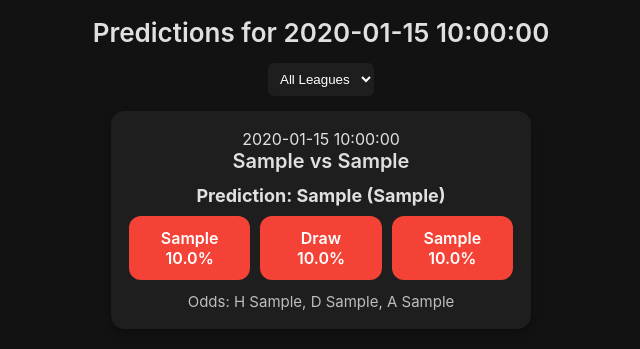
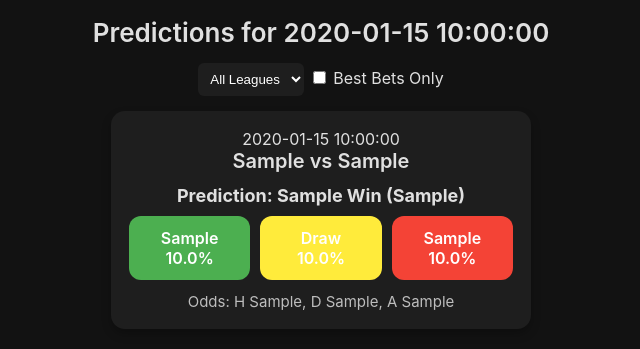
Before and after one commit to LinusPiorkowsky/BetAI, a Flask app: template templates/index.html in a window 1280 px wide. Shown: the part 66-415 px from the top of the page, without its empty margins (319-959 px from the left). Run offline with Flask 3, Linux system fonts and the light colour scheme; the template is opened without the code that fills it: most values are stand-ins (such as "Sample title", 1, 10 or a date in 2020).

Commit message:
Refactor team name capitalization and sort matches by date and time

```diff
--- a/app.py
+++ b/app.py
@@ -38,6 +38,10 @@ def get_latest_prediction():
     now = datetime.now()
     df = df[df["MatchDateTime"] + timedelta(hours=2.5) > now]
 
+    # Capitalize team names for consistent display
+    df["HomeTeam"] = df["HomeTeam"].apply(lambda x: x.capitalize())
+    df["AwayTeam"] = df["AwayTeam"].apply(lambda x: x.capitalize())
+
     return df
 
 @app.route("/")
@@ -47,7 +51,7 @@ def index():
         return render_template("index.html", predictions=None, date_range="", leagues=[], leagues_dict=LEAGUE_NAMES)
 
     # Sort matches by date and time
-    df = df.sort_values(by=["Date", "Time"])
+    df = df.sort_values(by=["MatchDateTime"])
 
     # Format the date range for the header
     first_date = df["Date"].min().strftime("%d/%m/%Y")
--- a/templates/index.html
+++ b/templates/index.html
@@ -33,7 +33,7 @@
         }
         .container {
             max-width: 420px;
-            margin: 0 auto;
+            margin: auto;
         }
         .match-card {
             background: #1e1e1e;
@@ -86,17 +86,18 @@
     <script>
         function filterMatches() {
             var league = document.getElementById("leagueFilter").value;
+            var bestBetsOnly = document.getElementById("bestBetsCheckbox").checked;
             var matches = document.getElementsByClassName("match-card");
 
             for (var i = 0; i < matches.length; i++) {
                 var match = matches[i];
                 var matchLeague = match.getAttribute("data-league");
+                var matchBestBet = match.getAttribute("data-best-bet");
 
-                if (league === "all" || matchLeague === league) {
-                    match.style.display = "block";
-                } else {
-                    match.style.display = "none";
-                }
+                var shouldDisplay = (league === "all" || matchLeague === league) &&
+                                    (!bestBetsOnly || (bestBetsOnly && matchBestBet === "1"));
+
+                match.style.display = shouldDisplay ? "block" : "none";
             }
         }
     </script>
@@ -108,7 +109,6 @@
         <a href="/logic">Logic</a>
     </div>
 
-    {% if predictions %}
     <h1>Predictions for {{ date_range }}</h1>
 
     <div class="filters">
@@ -118,44 +118,40 @@
             <option value="{{ league }}">{{ leagues_dict[league] }}</option>
             {% endfor %}
         </select>
+        <label>
+            <input type="checkbox" id="bestBetsCheckbox" onchange="filterMatches()">
+            Best Bets Only
+        </label>
     </div>
 
     <div class="container">
+        {% if predictions %}
             {% for match in predictions %}
-            <div class="match-card" data-league="{{ match.Div }}">
+            <div class="match-card" data-league="{{ match.Div }}" data-best-bet="{{ match['Best Bet'] }}">
                 <div class="time">{{ match.Time }}</div>
-                <div class="match-teams">{{ match.HomeTeam.split(' ') | map('capitalize') | join(' ') }} vs {{ match.AwayTeam.split(' ') | map('capitalize') | join(' ') }}</div>
-
+                <div class="match-teams">{{ match.HomeTeam }} vs {{ match.AwayTeam }}</div>
                 <div class="prediction">
                     Prediction: <strong>
-                        {% if match.Predicted_Result == 0 %}
-                            {{ match.HomeTeam.split(' ') | map('capitalize') | join(' ') }} ({{ match.B365H }})
-                        {% elif match.Predicted_Result == 1 %}
+                        {% if match.Prediction == 'H' %}
+                            {{ match.HomeTeam }} Win ({{ match.B365H }})
+                        {% elif match.Prediction == 'D' %}
                             Draw ({{ match.B365D }})
                         {% else %}
-                            {{ match.AwayTeam.split(' ') | map('capitalize') | join(' ') }} ({{ match.B365A }})
+                            {{ match.AwayTeam }} Win ({{ match.B365A }})
                         {% endif %}
                     </strong>
                 </div>
-
                 <div class="probabilities">
-                    <div class="prob" style="background-color: {% if match.Prob_H >= 0.50 %}#4caf50{% elif match.Prob_H >= 0.35 %}#ffc107{% else %}#f44336{% endif %};">
-                          {{ match.HomeTeam.split(' ') | map('capitalize') | join(' ') }} {{ "%.1f"|format(match.Prob_H * 100) }}%
+                    <div class="prob" style="background-color: #4caf50;">{{ match.HomeTeam }} {{ "%.1f"|format(match.Prob_H * 100) }}%</div>
+                    <div class="prob" style="background-color: #ffeb3b;">Draw {{ "%.1f"|format(match.Prob_D * 100) }}%</div>
+                    <div class="prob" style="background-color: #f44336;">{{ match.AwayTeam }} {{ "%.1f"|format(match.Prob_A * 100) }}%</div>
                 </div>
-                    <div class="prob" style="background-color: {% if match.Prob_D >= 0.50 %}#4caf50{% elif match.Prob_D >= 0.35 %}#ffc107{% else %}#f44336{% endif %};">
-                          Draw {{ "%.1f"|format(match.Prob_D * 100) }}%
-                    </div>
-                    <div class="prob" style="background-color: {% if match.Prob_A >= 0.50 %}#4caf50{% elif match.Prob_A >= 0.35 %}#ffc107{% else %}#f44336{% endif %};">
-                          {{ match.AwayTeam.split(' ') | map('capitalize') | join(' ') }} {{ "%.1f"|format(match.Prob_A * 100) }}%
-                    </div>
-                </div>
-
                 <div class="odds">Odds: H {{ match.B365H }}, D {{ match.B365D }}, A {{ match.B365A }}</div>
             </div>
             {% endfor %}
+        {% else %}
+            <p>No matches to display at the moment.</p>
+        {% endif %}
     </div>
-    {% else %}
-        <h1>No predictions available.</h1>
-    {% endif %}
 </body>
 </html>
```
Lines whose indentation alone changed are shown as unchanged.
